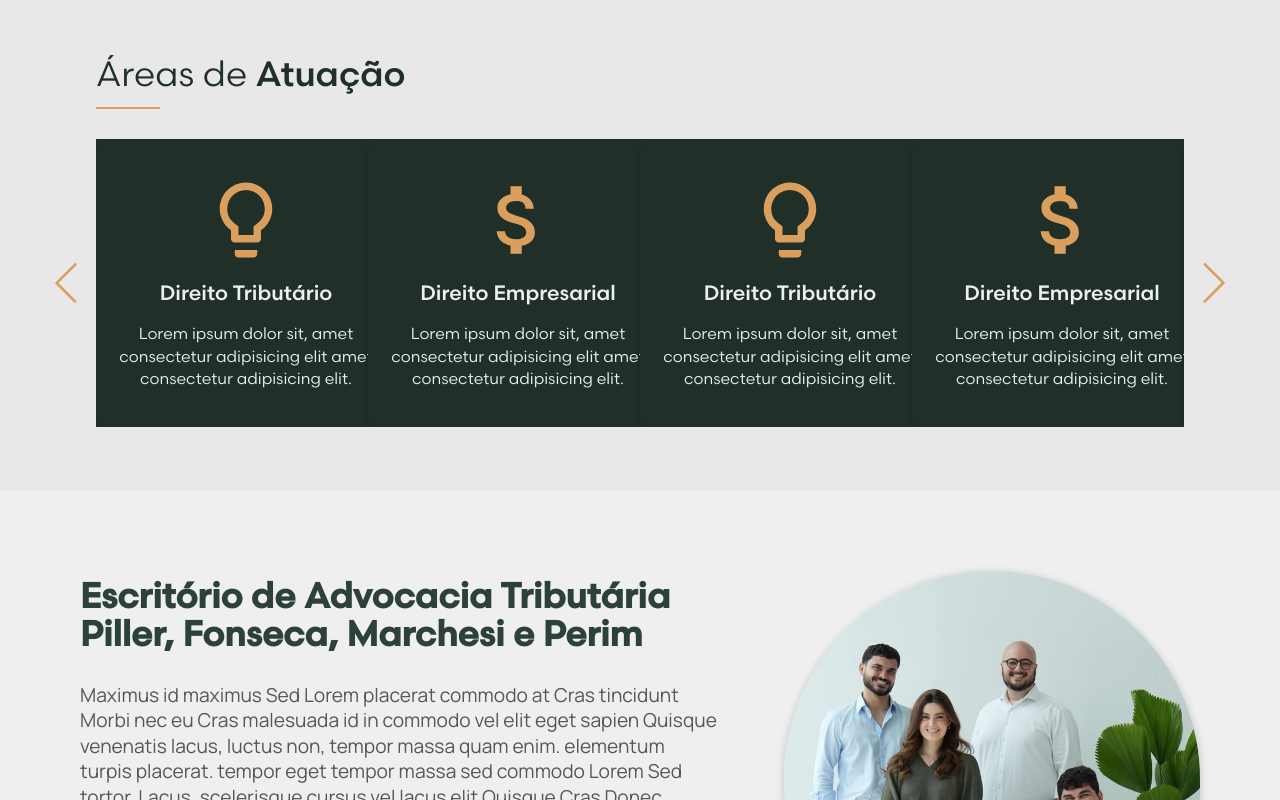
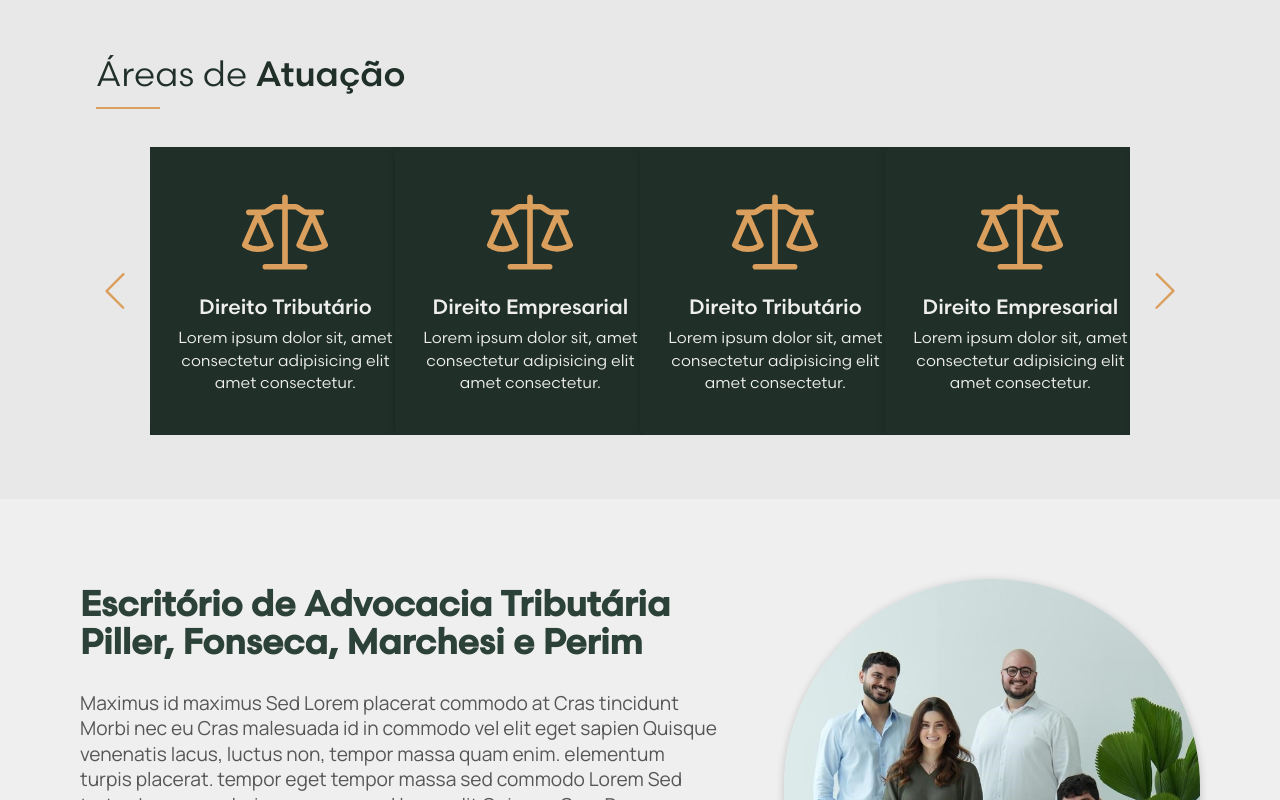
Before and after one commit to joaopiller/PFMP, a React (Vite) app: page / in a window 1280 px wide. Shown: the part 820-1620 px from the top of the page. Built offline with nearby package versions, Linux system fonts and the light colour scheme.

Commit message:
style: fixes

```diff
--- a/src/components/AreasDeAtuação/CardAreaDeAtuacao/styles.module.css
+++ b/src/components/AreasDeAtuação/CardAreaDeAtuacao/styles.module.css
@@ -3,9 +3,9 @@
   flex-direction: column;
   align-items: center;
   justify-content: center;
-  width: 300px !important;
+  width: 16.875rem !important;
   height: 18rem;
-  border-radius: 8px;
+  border-radius: 6px;
   overflow: hidden;
   box-shadow: 0 2px 8px rgba(0, 0, 0, 0.2);
   background-color: #203029;
@@ -14,7 +14,7 @@
   color: #efefef;
   transition: all 0.5s ease;
   margin: 0 auto;
-  gap: 0.7rem;
+  gap: 0.6rem;
 }
 
 .areaDeAtuacaoCard:hover {
@@ -27,7 +27,7 @@
   font-size: 1.3rem;
   color: #efefef;
   font-family: var(--font-scandia-medium);
-  margin-top: 0.5rem;
+  margin-top: 0.7rem;
 }
 
 .areaDeAtuacaoCard p {
@@ -35,7 +35,6 @@
   color: #efefef;
   font-family: var(--font-scandia-regular);
   line-height: 1.4rem;
-  margin-top: 0.5rem;
   display: -webkit-box;
   -webkit-line-clamp: 3;
   line-clamp: 3;
--- a/src/components/AreasDeAtuação/index.jsx
+++ b/src/components/AreasDeAtuação/index.jsx
@@ -1,18 +1,18 @@
 import SectionTitle from "../../components/SectionTitle";
 import styles from "./styles.module.css";
-import { MdLightbulbOutline, MdOutlineAttachMoney } from "react-icons/md";
 import Slider from "react-slick";
 import "slick-carousel/slick/slick.css";
 import "slick-carousel/slick/slick-theme.css";
 import { SlArrowLeft, SlArrowRight } from "react-icons/sl";
 import CardAreaDeAtuacao from "./CardAreaDeAtuacao";
+import { GoLaw } from "react-icons/go";
 
 const CustomPrevArrow = ({ onClick }) => (
   <button
     className={styles.customArrow + " " + styles.customPrevArrow}
     onClick={onClick}
   >
-    <SlArrowLeft size={40} />
+    <SlArrowLeft size={36} />
   </button>
 );
 
@@ -21,7 +21,7 @@ const CustomNextArrow = ({ onClick }) => (
     className={styles.customArrow + " " + styles.customNextArrow}
     onClick={onClick}
   >
-    <SlArrowRight size={40} />
+    <SlArrowRight size={36} />
   </button>
 );
 
@@ -65,56 +65,58 @@ export default function AreasDeAtuacao({whiteBackground = false}) {
     >
       <div className={styles.areasDeAtuacaoContainer}>
         <SectionTitle lightTitle="Áreas de" boldTitle="Atuação" />
+        <div className={styles.areasDeAtuacaoSlider}>
           <Slider {...settings}>
             <CardAreaDeAtuacao
               title="Direito Tributário"
-            description="Lorem ipsum dolor sit, amet consectetur adipisicing elit amet consectetur adipisicing elit."
+              description="Lorem ipsum dolor sit, amet consectetur adipisicing elit amet consectetur."
             >
-            <MdLightbulbOutline color="#db9f5d" size={90} />
+              <GoLaw color="#db9f5d" size={90} />
             </CardAreaDeAtuacao>
             <CardAreaDeAtuacao
               title="Direito Empresarial"
-            description="Lorem ipsum dolor sit, amet consectetur adipisicing elit amet consectetur adipisicing elit."
+              description="Lorem ipsum dolor sit, amet consectetur adipisicing elit amet consectetur."
             >
-            <MdOutlineAttachMoney color="#db9f5d" size={90} />
+              <GoLaw color="#db9f5d" size={90} />
             </CardAreaDeAtuacao>
             <CardAreaDeAtuacao
               title="Direito Tributário"
-            description="Lorem ipsum dolor sit, amet consectetur adipisicing elit amet consectetur adipisicing elit."
+              description="Lorem ipsum dolor sit, amet consectetur adipisicing elit amet consectetur."
             >
-            <MdLightbulbOutline color="#db9f5d" size={90} />
+              <GoLaw color="#db9f5d" size={90} />
             </CardAreaDeAtuacao>
             <CardAreaDeAtuacao
               title="Direito Empresarial"
-            description="Lorem ipsum dolor sit, amet consectetur adipisicing elit amet consectetur adipisicing elit."
+              description="Lorem ipsum dolor sit, amet consectetur adipisicing elit amet consectetur."
             >
-            <MdOutlineAttachMoney color="#db9f5d" size={90} />
+              <GoLaw color="#db9f5d" size={90} />
             </CardAreaDeAtuacao>
             <CardAreaDeAtuacao
               title="Direito Tributário"
-            description="Lorem ipsum dolor sit, amet consectetur adipisicing elit amet consectetur adipisicing elit."
+              description="Lorem ipsum dolor sit, amet consectetur adipisicing elit amet consectetur."
             >
-            <MdLightbulbOutline color="#db9f5d" size={90} />
+              <GoLaw color="#db9f5d" size={90} />
             </CardAreaDeAtuacao>
             <CardAreaDeAtuacao
               title="Direito Empresarial"
-            description="Lorem ipsum dolor sit, amet consectetur adipisicing elit amet consectetur adipisicing elit."
+              description="Lorem ipsum dolor sit, amet consectetur adipisicing elit amet consectetur."
             >
-            <MdOutlineAttachMoney color="#db9f5d" size={90} />
+              <GoLaw color="#db9f5d" size={90} />
             </CardAreaDeAtuacao>
             <CardAreaDeAtuacao
               title="Direito Tributário"
-            description="Lorem ipsum dolor sit, amet consectetur adipisicing elit amet consectetur adipisicing elit."
+              description="Lorem ipsum dolor sit, amet consectetur adipisicing elit amet consectetur."
             >
-            <MdLightbulbOutline color="#db9f5d" size={90} />
+              <GoLaw color="#db9f5d" size={90} />
             </CardAreaDeAtuacao>
             <CardAreaDeAtuacao
               title="Direito Empresarial"
-            description="Lorem ipsum dolor sit, amet consectetur adipisicing elit amet consectetur adipisicing elit."
+              description="Lorem ipsum dolor sit, amet consectetur adipisicing elit amet consectetur."
             >
-            <MdOutlineAttachMoney color="#db9f5d" size={90} />
+              <GoLaw color="#db9f5d" size={90} />
             </CardAreaDeAtuacao>
           </Slider>
+        </div>
       </div>
     </section>
   );
--- a/src/components/AreasDeAtuação/styles.module.css
+++ b/src/components/AreasDeAtuação/styles.module.css
@@ -8,7 +8,13 @@
 
 .areasDeAtuacaoContainer {
   width: 85%;
+}
+
+.areasDeAtuacaoSlider {
+  width: 90%;
   position: relative;
+  margin: 0 auto;
+  padding: .5rem 0 0 0;
 }
 
 .customArrow {
@@ -29,13 +35,13 @@
 }
 
 .customArrow:hover {
-  transform: translateY(-50%) scale(1.05);
+  color: #c99052;
 }
 
 .customPrevArrow {
-  left: -75px;
+  left: -80px;
 }
 
 .customNextArrow {
-  right: -75px;
+  right: -80px;
 }
--- a/src/components/HomePublicacoes/index.jsx
+++ b/src/components/HomePublicacoes/index.jsx
@@ -24,7 +24,7 @@ export default function HomePublicacoes() {
             title="Senado aprova tornar permanentes benefícios fiscais ao esporte"
             description="Breve descrição da publicação. Lorem ipsum dolor sit amet, consectetur adipiscing elit. Sed do eiusmod tempor incididunt ut labore et dolore magna aliqua. Breve descrição da publicação. Lorem ipsum dolor sit amet, consectetur adipiscing, consectetur adipiscing..."
           />
-          <button className={styles.verMaisButton}>Ver mais</button>
+          <button className={styles.verMaisButton}>Ver mais publicações</button>
         </div>
       </div>
     </section>
--- a/src/components/HomePublicacoes/styles.module.css
+++ b/src/components/HomePublicacoes/styles.module.css
@@ -20,7 +20,7 @@
 
 .verMaisButton {
   padding: 0.8rem 1.5rem;
-  border-radius: 8px;
+  border-radius: 6px;
   background-color: transparent;
   color: #db9f5d;
   border: 3px solid #db9f5d;
@@ -28,7 +28,7 @@
   font-weight: 500;
   font-family: var(--font-scandia-medium);
   cursor: pointer;
-  transition: all 0.4s ease;
+  transition: all 0.2s ease;
   box-shadow: none;
 }
 
--- a/src/components/PageBanner/styles.module.css
+++ b/src/components/PageBanner/styles.module.css
@@ -19,7 +19,7 @@
   background-color: rgba(43, 62, 54, 0.3);
   display: flex;
   align-items: end;
-  padding: 0 2rem 3rem 6rem;
+  padding: 0 2rem 3rem 7rem;
 }
 
 .bannerTitle {
--- a/src/pages/QuemSomos/styles.module.css
+++ b/src/pages/QuemSomos/styles.module.css
@@ -1,5 +1,5 @@
 .quemSomosContent {
-  width: 85%;
+  width: 80%;
   margin: 0 auto;
   padding: 4rem 0;
   display: flex;
@@ -27,7 +27,7 @@
 
 .quemSomosMVV {
   background-color: #e8e8e8;
-  padding: 3rem 0;
+  padding: 2rem 0;
   display: flex;
   justify-content: center;
   align-items: center;
@@ -55,10 +55,10 @@
 }
 
 .quemSomosMVVBalloon h3 {
-  font-size: 1.8rem;
+  font-size: 2rem;
   color: #db9f5d;
   font-family: var(--font-scandia-medium);
-  margin-bottom: 0.5rem;
+  margin-bottom: 0.7rem;
 }
 
 .quemSomosMVVBalloon p {
@@ -70,6 +70,7 @@
   display: flex;
   align-items: center;
   justify-content: center;
+  line-height: 1.2rem;
 }
 
 .quemSomosEquipe {
```
Lines whose indentation alone changed are shown as unchanged.
